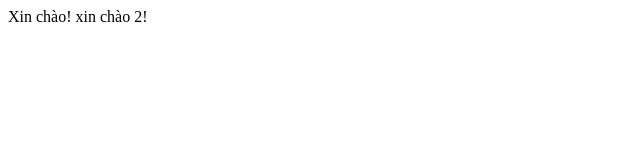
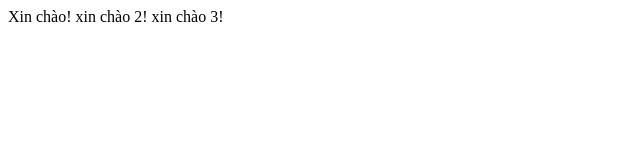
Before and after one commit to meocontenbo/test, a plain HTML site: page index.html in a window 1280 px wide. Shown: the full height of the page, 0-640 px from the left. Drawn offline with Linux system fonts and the light colour scheme.

Commit message:
thay đổi index và add readme

```diff
--- a/index.html
+++ b/index.html
@@ -9,5 +9,7 @@
     Xin chào!
 
     xin chào 2!
+
+    xin chào 3!
 </body>
 </html>
```
Also changed, not shown: 1 other file.
